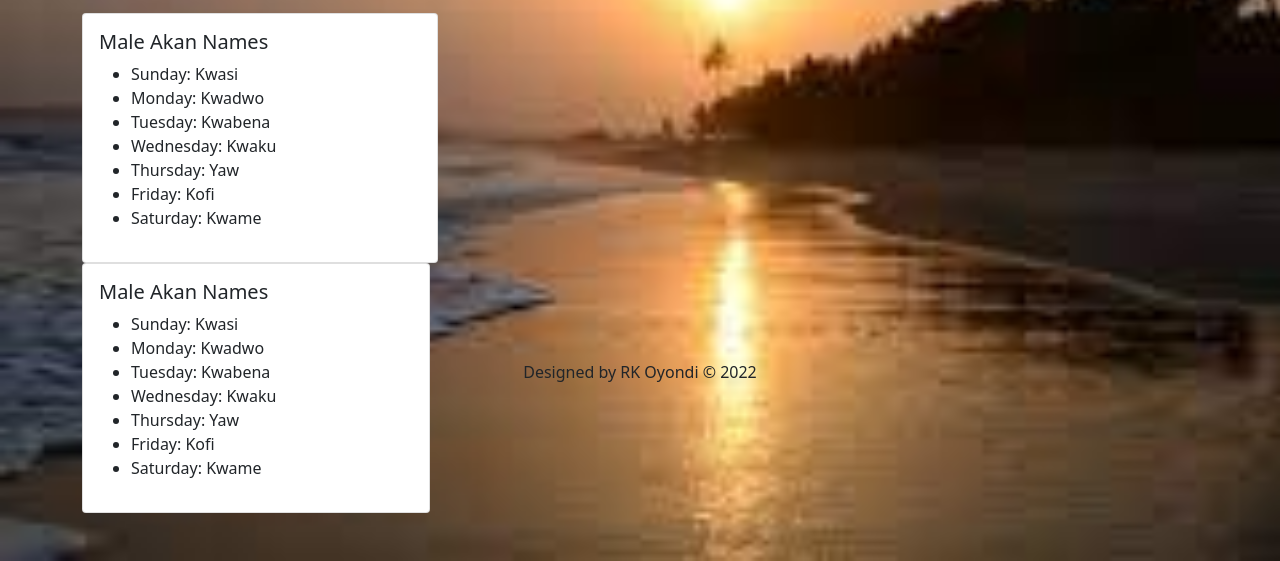
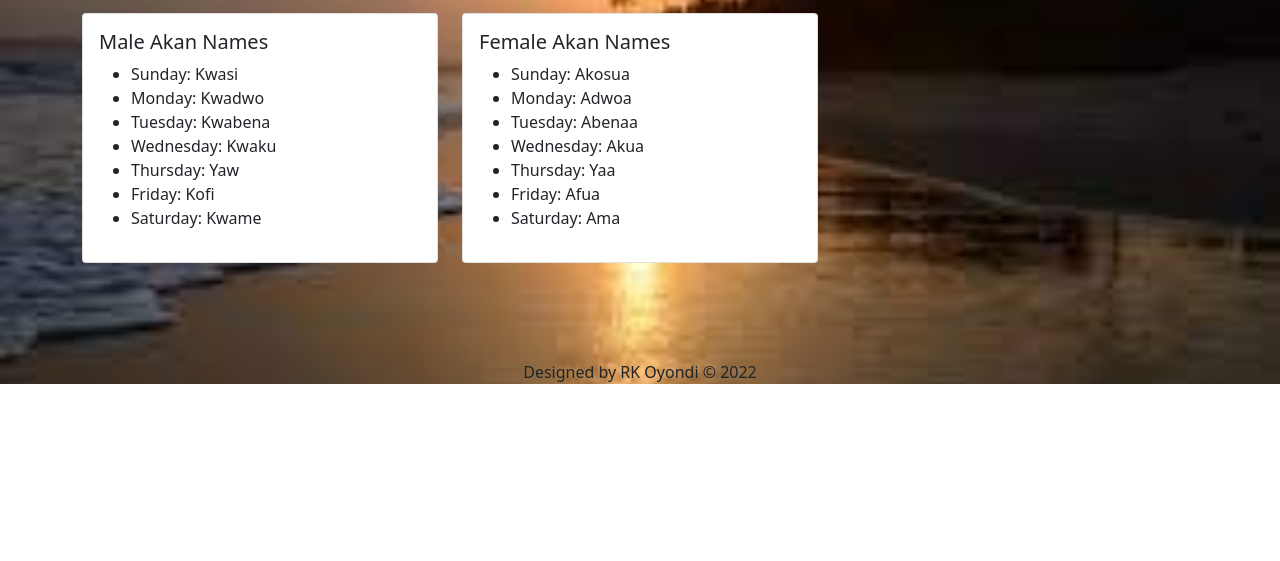
Before and after one commit to kema-ray/AkanNames, a plain HTML site: page index.html in a window 1280 px wide. Shown: the part 416-977 px from the top of the page. After the commit the page ends 800 px from the top, so only its background shows below. Drawn offline with Linux system fonts and the light colour scheme.

Commit message:
add card to show akan names

```diff
--- a/index.html
+++ b/index.html
@@ -34,9 +34,10 @@
     </div>
     <div id="get-result"></div>
 
-    <div id="projects" class="offset container mt-3 pb-5">
+
+                <div id="names" class="offset container mt-3 pb-5">
                     <div class="post-heading text-center">
-            <h4 class="display-4 font-weight-bold">Akan Names</h4>
+                        <h3 class="display-4 font-weight-bold">Akan Names</h3>
                         <hr class="w-50 mx-auto pb-1">
                     </div>
                     <div class="row">
@@ -56,19 +57,18 @@
                                 </div>
                               </div>
                         </div>
-            <div class="row">
                         <div class="col-lg-4 col-md-6 col-12 pd-5">
                             <div class="card">
                                 <div class="card-body">
-                          <h5 class="card-title">Male Akan Names</h5>
+                                    <h5 class="card-title">Female Akan Names</h5>
                                     <ul>
-                              <li>Sunday: Kwasi</li>
-                              <li>Monday: Kwadwo</li>
-                              <li>Tuesday: Kwabena</li>
-                              <li>Wednesday: Kwaku</li>
-                              <li>Thursday:  Yaw</li>
-                              <li>Friday: Kofi</li>
-                              <li>Saturday: Kwame</li>
+                                        <li>Sunday: Akosua</li>
+                                        <li>Monday: Adwoa</li>
+                                        <li>Tuesday: Abenaa</li>
+                                        <li>Wednesday: Akua</li>
+                                        <li>Thursday:  Yaa</li>
+                                        <li>Friday: Afua</li>
+                                        <li>Saturday: Ama</li>
                                     </ul>
                                 </div>
                               </div>
--- a/index.js
+++ b/index.js
@@ -1,4 +1,4 @@
-let akanForm = document.getElementById("akanForm");
+
 akanForm.addEventListener("submit", (e) => {
     e.preventDefault();
 
```
Lines whose indentation alone changed are shown as unchanged.
